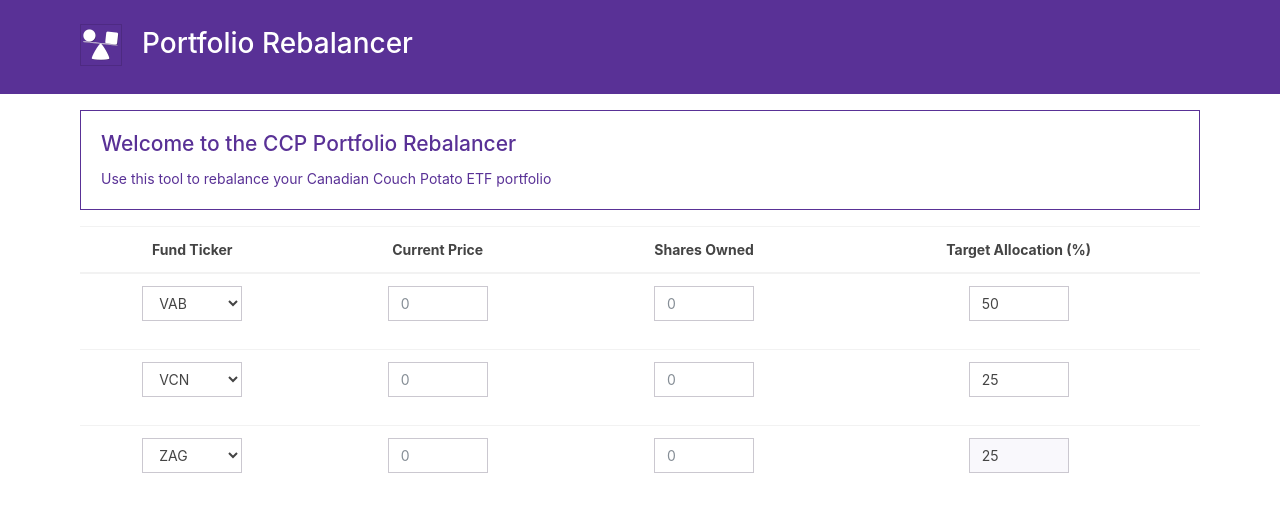
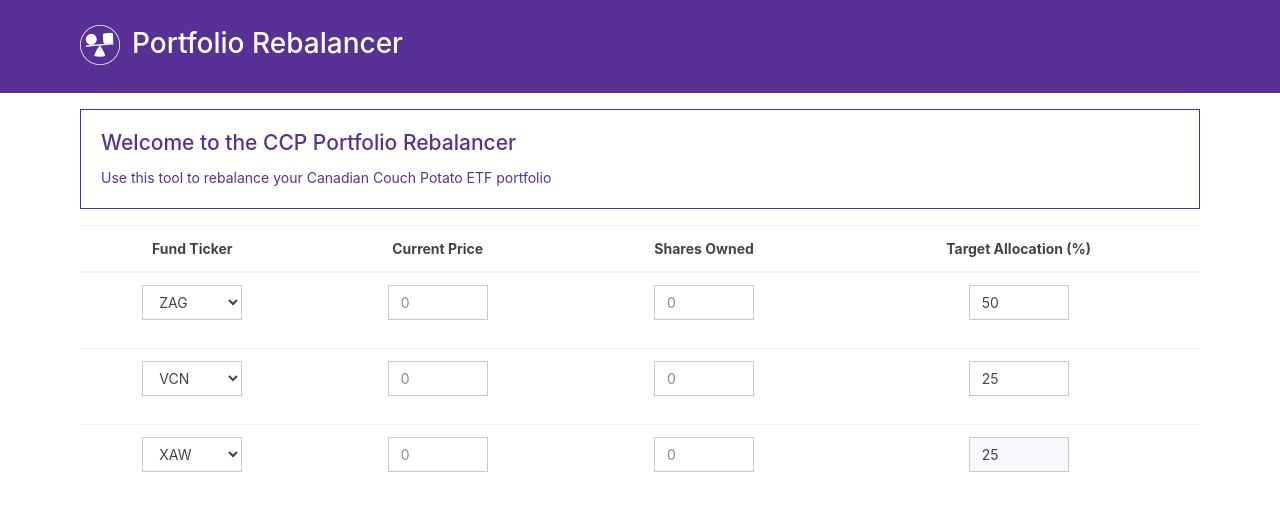
Before and after one commit to DerrykBoyd/portfolio-rebalancer, a Flask app: page / in a window 1280 px wide. Shown: the top 512 px of the page. Run offline with Flask 2, Linux system fonts and the light colour scheme; some libraries are stand-ins or nearby versions.

Commit message:
Updated favicons, icons. Minor layout changes.

```diff
--- a/static/browserconfig.xml
+++ b/static/browserconfig.xml
@@ -3,7 +3,7 @@
     <msapplication>
         <tile>
             <square150x150logo src="/static/mstile-150x150.png"/>
-            <TileColor>#da532c</TileColor>
+            <TileColor>#00a300</TileColor>
         </tile>
     </msapplication>
 </browserconfig>
--- a/static/style.css
+++ b/static/style.css
@@ -7,8 +7,9 @@
 }
 
 #main-title>img {
+    height: 40px;
     margin-bottom: 8px;
-    margin-right: 16px;
+    margin-right: 8px;
 }
 
 .form-group, .form-control {
--- a/templates/index.html
+++ b/templates/index.html
@@ -43,9 +43,9 @@
                     <tr>
                         <th>
                             <select class="form-control">
-                                <option>VAB</option>
+                                <option>ZAG</option>
                                 <option>VCN</option>
-                                <option>ZAG</option>
+                                <option>XAW</option>
                             </select>
                         </th>
                         <td>
@@ -53,7 +53,7 @@
                         </td>
                         <td>
                             <div class="form-group">
-                              <input type="number" step="0.01" min="0" class="form-control" placeholder="0" id="shares1">
+                              <input type="number" min="0" class="form-control" placeholder="0" id="shares1">
                             </div>
                         </td>
                         <td>
@@ -65,9 +65,9 @@
                     <tr>
                         <th>
                             <select class="form-control">
-                                <option>VAB</option>
+                                <option>ZAG</option>
                                 <option selected>VCN</option>
-                                <option>ZAG</option>
+                                <option>XAW</option>
                             </select>
                         </th>
                         <td>
@@ -87,9 +87,9 @@
                     <tr>
                         <th>
                             <select class="form-control">
-                                <option>VAB</option>
+                                <option>ZAG</option>
                                 <option>VCN</option>
-                                <option selected>ZAG</option>
+                                <option selected>XAW</option>
                             </select>
                         </th>
                         <td>
```
Also changed, not shown: static/android-chrome-192x192.png, static/android-chrome-256x256.png, static/apple-touch-icon.png, static/favicon-16x16.png, static/favicon-32x32.png, static/favicon-img.png, static/favicon.ico, static/mstile-150x150.png, static/navbar-img.png, static/safari-pinned-tab.svg.
